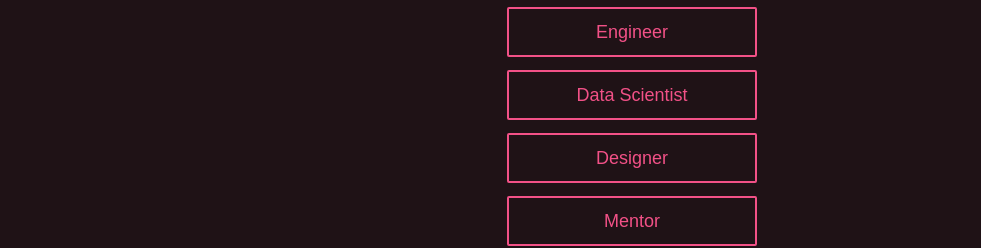
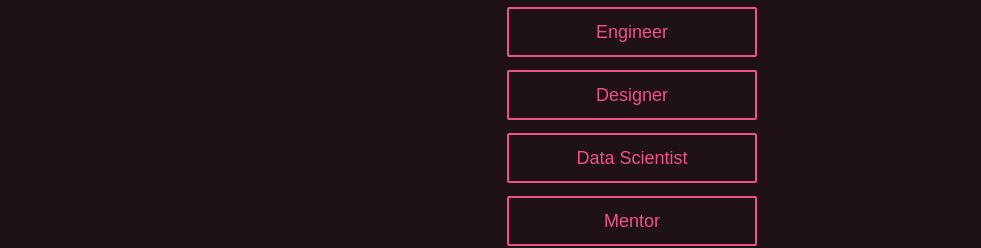
Before and after one commit to theCOOPcc/sign-up-form, a React (Create React App) app: page / in a window 1280 px wide. Shown: the part 283-531 px from the top of the page, without its empty margins (8-989 px from the left). Built offline with nearby package versions, Linux system fonts and the light colour scheme; a web font is replaced by a local one.

Commit message:
clean up mentor buttons

```diff
--- a/src/components/forms/EngineerForm.js
+++ b/src/components/forms/EngineerForm.js
@@ -136,6 +136,7 @@ const EngineerForm = (props) => {
 								placeholder="Select all that apply"
 							/>
 						</div>
+
 						<div className="button-container">
 							<BackBtn
 								type="button"
--- a/src/components/forms/MentorForm.jsx
+++ b/src/components/forms/MentorForm.jsx
@@ -75,7 +75,6 @@ const MentorForm = (props) => {
 						<h2>TELL US MORE ABOUT YOU</h2>
 						<img alt="some fields are required" src={group122} />
 						<div className="container">
-
 							<Inputs.SelectFieldRequired
 								onBlur={setFieldTouched}
 								onChange={setFieldValue}
@@ -101,16 +100,18 @@ const MentorForm = (props) => {
 								<Inputs.TextInputRequired
 									id="linkedin"
 									placeholder="Paste your LinkedIn URL here"
-								name="linkedin" />
+									name="linkedin"
+								/>
 							</StyleDiv>
 						</div>
-						<div style={{ display: "flex" }}>
+						<div className="button-container">
 							<BackBtn
-								onClick={() =>
-									props.setCurrentForm({ ...props.currentForm, role: "" })
-								}>
-								{" "}
-								&lt; Back{" "}
+								type="button"
+								onClick={() => {
+									props.setCurrentForm({ ...props.currentForm, role: "" });
+									console.log("back");
+								}}>
+								&lt; Back
 							</BackBtn>
 							<Button type="submit">Next</Button>
 						</div>
--- a/src/components/forms/components/RoleButtons.jsx
+++ b/src/components/forms/components/RoleButtons.jsx
@@ -1,5 +1,5 @@
 import React from "react";
-import styled from "styled-components"
+import styled from "styled-components";
 
 const Button = styled.button`
 	border: 2px solid #f25187;
@@ -8,12 +8,9 @@ const Button = styled.button`
 	height: 50px;
 	width: 250px;
 	color: #f25187;
-  background-color: #1F1216;
-  margin-bottom: 13px;
-
+	background-color: #1f1216;
+	margin-bottom: 13px;
 `;
-
-//TODO: The functionality for these buttons works. They just need styled.
 
 const RoleButtons = (props) => {
 	return (
@@ -33,20 +30,20 @@ const RoleButtons = (props) => {
 				onClick={() =>
 					props.setCurrentForm({
 						...props.currentForm,
-						role: { label: "Data Scientist", value: "Data Scientist" },
+						role: { label: "Designer", value: "Designer" },
 					})
 				}>
-				Data Scientist
+				Designer
 			</Button>
 			<Button
 				type="button"
 				onClick={() =>
 					props.setCurrentForm({
 						...props.currentForm,
-						role: { label: "Designer", value: "Designer" },
+						role: { label: "Data Scientist", value: "Data Scientist" },
 					})
 				}>
-				Designer
+				Data Scientist
 			</Button>
 			<Button
 				type="button"
```
Lines whose indentation alone changed are shown as unchanged.
